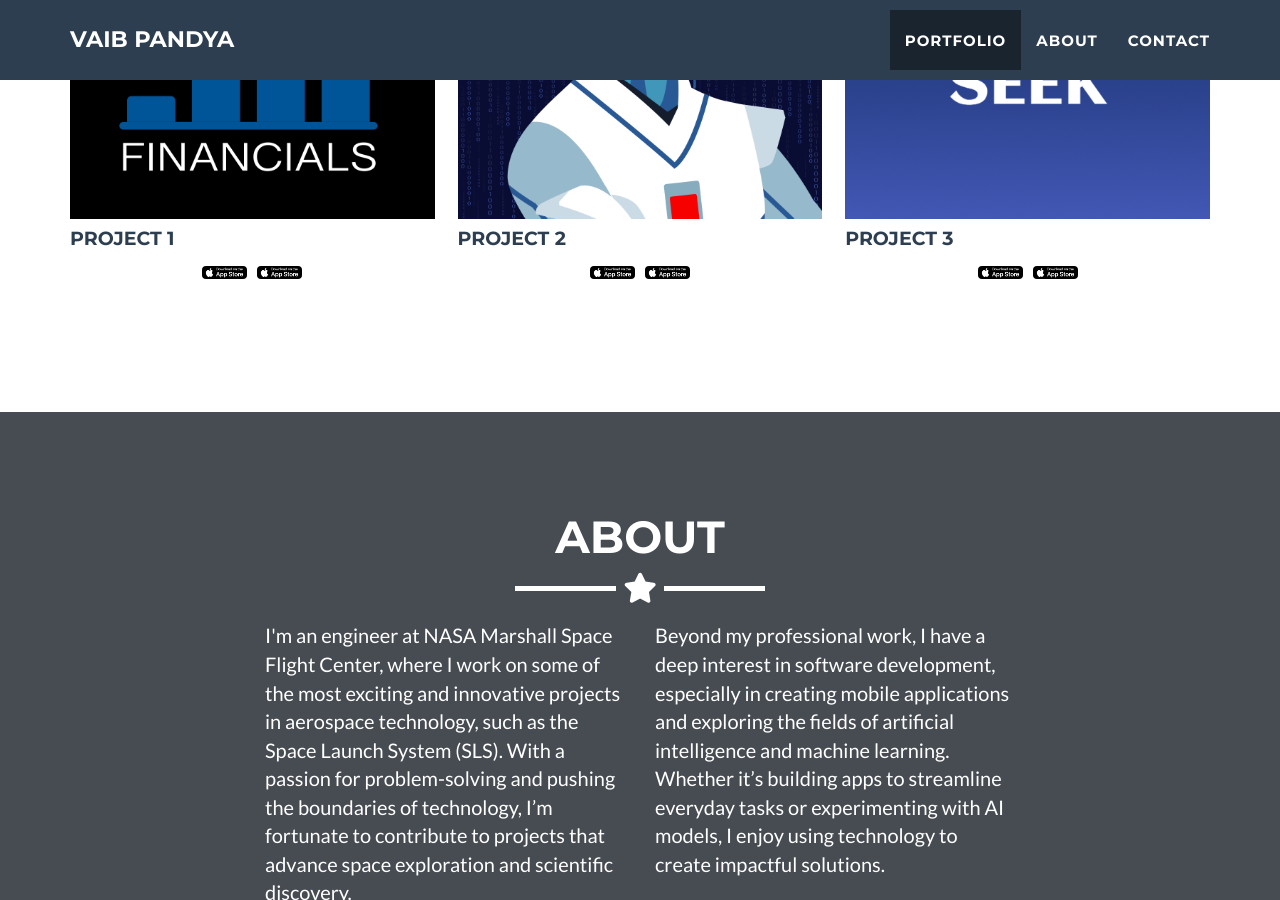
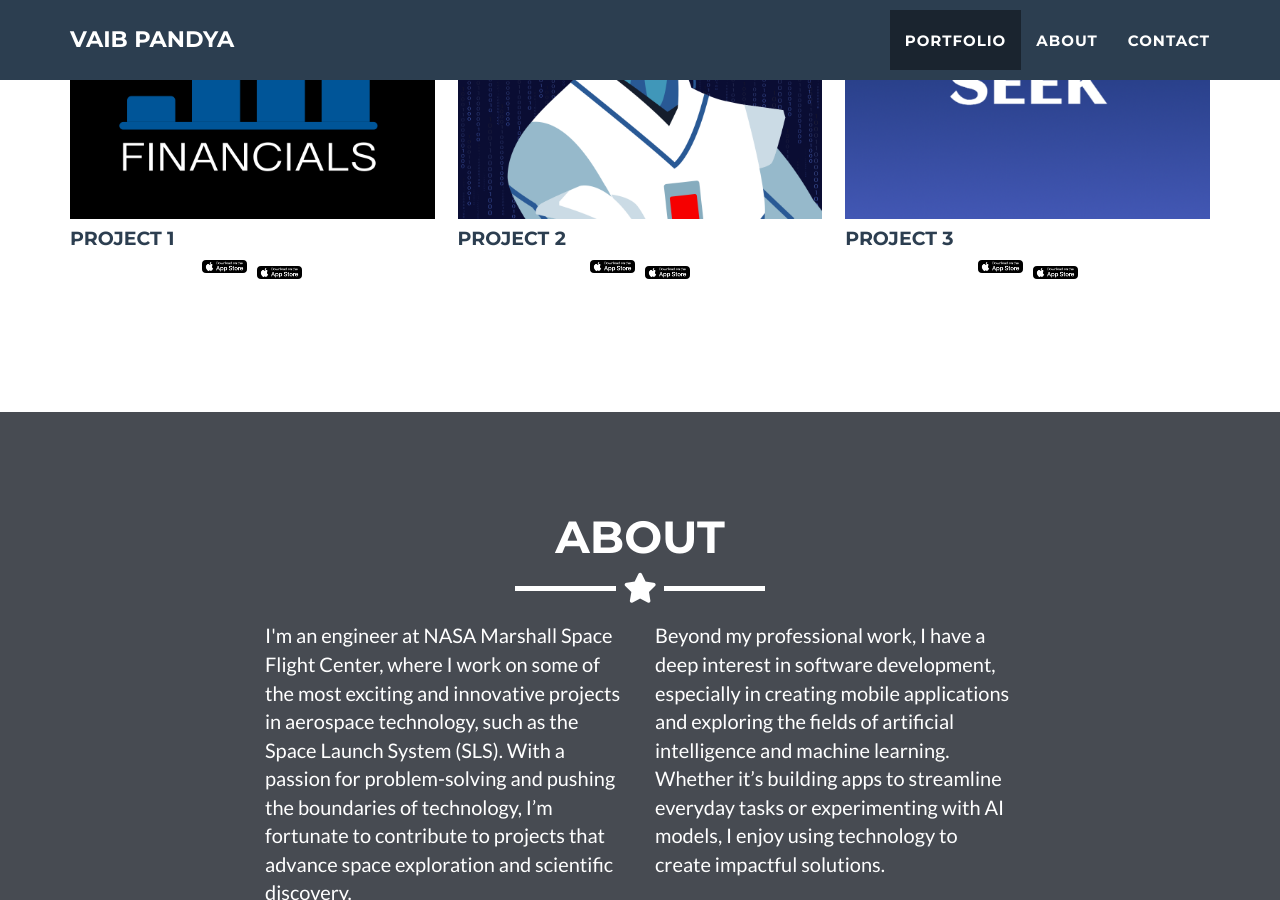
Before and after one commit to pandyav/pandyav.github.io, a Jekyll site: the page built from _posts/2014-07-18-project-1.markdown, in a window 1280 px wide and 900 px high, scrolled down 1131 px. Built offline with Jekyll 4.4.1, drawn with Linux system fonts in a browser that asks for light colours.

```diff
--- a/_includes/portfolio_grid.html
+++ b/_includes/portfolio_grid.html
@@ -24,7 +24,7 @@
 
         <div class="portfolio-links">
           <a href="{{ post.ios }}" target="_blank">
-            <img src="img/appstorelink.png" alt="Link 1" class="img-link">
+            <img src="img/appstorelink.png" alt="Link 1" class="img-responsive">
           </a>
           <a href="{{ post.android }}" target="_blank">
             <img src="img/appstorelink.png" alt="Link 2" class="img-link">
```
